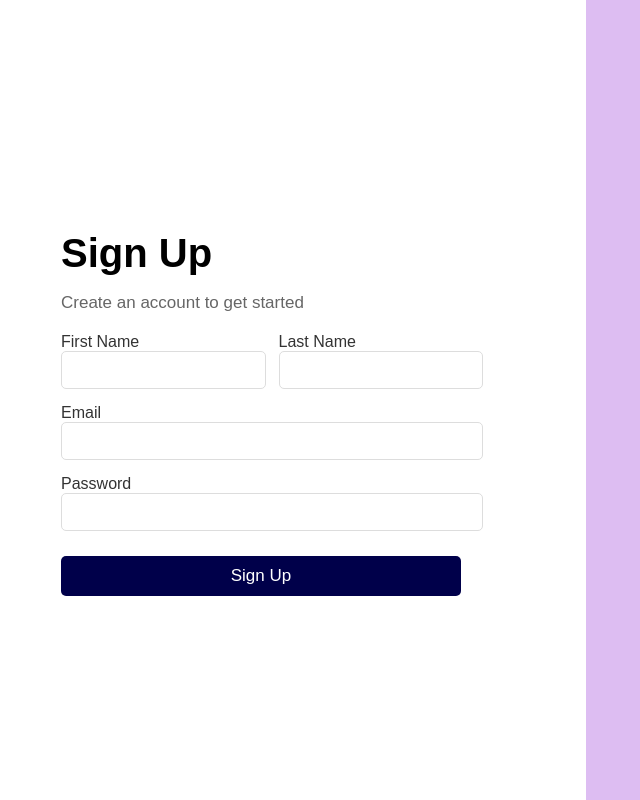
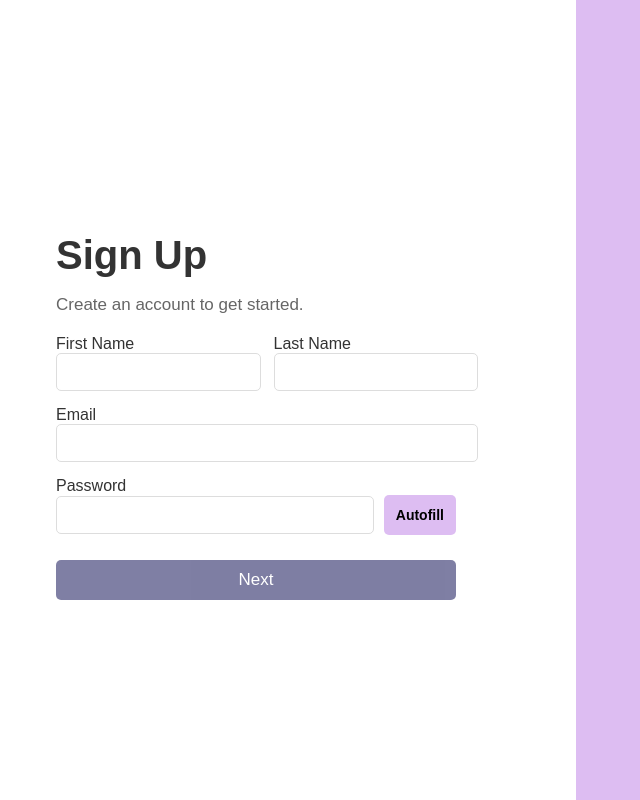
Before and after one commit to Yaraqm/Bridger, a React (Create React App) app in the folder client/: page /signup in a window 1280 px wide. Shown: the whole page, without its empty margins (64-704 px from the left). Built offline with nearby package versions, Linux system fonts and the light colour scheme; the HTML template or start-up script is replaced by a standard one.

Commit message:
Update Register.js

```diff
--- a/client/src/components/auth/Register.js
+++ b/client/src/components/auth/Register.js
@@ -1,46 +1,101 @@
-import React, { useState } from "react";
+import React, { useState, useEffect } from "react";
 import axios from "axios";
 import { useLocation, useNavigate } from "react-router-dom";
 
 const Register = () => {
+  const [step, setStep] = useState(1); // Step control
   const [formData, setFormData] = useState({
     firstName: "",
     lastName: "",
     email: "",
     password: "",
+    accessibilityPreferences: {
+      mobility: false,
+      sensory: false,
+      navigation: false,
+      health: false,
+    },
   });
+  const [suggestedPassword, setSuggestedPassword] = useState(""); // Autofill password
+  const [showTooltip, setShowTooltip] = useState(false); // Tooltip visibility
   const [error, setError] = useState("");
+  const [isNextEnabled, setIsNextEnabled] = useState(false); // Track if "Next" button should be enabled
   const location = useLocation();
   const navigate = useNavigate();
 
   // Get userType (default to 'member' if not specified)
   const userType = location.state?.userType || "member";
 
+  // Generate a random password based on the email
+  const generateRandomPassword = (email) => {
+    const randomPart = Math.random().toString(36).slice(-8); // Generate random 8-character string
+    const emailPrefix = email.split("@")[0].slice(0, 4); // Take first 4 characters of the email prefix
+    return `${emailPrefix}${randomPart}`;
+  };
+
+  // Update the suggested password when the email changes
+  useEffect(() => {
+    if (formData.email) {
+      const newPassword = generateRandomPassword(formData.email);
+      setSuggestedPassword(newPassword);
+    } else {
+      setSuggestedPassword("");
+    }
+  }, [formData.email]);
+
+  // Enable the "Next" button only when all required fields are filled
+  useEffect(() => {
+    const { firstName, lastName, email, password } = formData;
+    const isFormComplete =
+      firstName.trim() && lastName.trim() && email.trim() && password.trim();
+    setIsNextEnabled(isFormComplete);
+  }, [formData]);
+
   const handleChange = (e) => {
-    const { name, value } = e.target;
+    const { name, value, type, checked } = e.target;
+    if (type === "checkbox") {
+      setFormData((prev) => ({
+        ...prev,
+        accessibilityPreferences: {
+          ...prev.accessibilityPreferences,
+          [name]: checked,
+        },
+      }));
+    } else {
       setFormData({ ...formData, [name]: value });
+    }
+  };
+
+  const autofillPassword = () => {
+    setFormData((prev) => ({
+      ...prev,
+      password: suggestedPassword,
+    }));
+  };
+
+  const handleNextStep = () => {
+    setStep(2); // Move to the next step
   };
 
   const handleSubmit = async (e) => {
     e.preventDefault();
-    console.log("Form data:", formData); // Log form data for verification
+    console.log("Form data:", formData);
 
-    // Combine firstName and lastName into name
     const payload = {
-      name: `${formData.firstName} ${formData.lastName}`, // Combine names
+      name: `${formData.firstName} ${formData.lastName}`,
       email: formData.email,
       password: formData.password,
+      accessibility_preferences: formData.accessibilityPreferences,
     };
 
     try {
       await axios.post("http://localhost:5000/api/auth/register", payload);
       alert("Registration successful! You can now log in.");
 
-      // Redirect based on userType
       if (userType === "admin") {
-        navigate("/admin-login?bypassKey=true"); // Redirect to AdminLogin with bypassKey
+        navigate("/admin-login?bypassKey=true");
       } else {
-        navigate("/member-login"); // Redirect to MemberLogin
+        navigate("/member-login");
       }
     } catch (err) {
       console.error(
@@ -57,9 +112,11 @@ const Register = () => {
     <div style={styles.container}>
       <div style={styles.left}>
         <div style={styles.formBox}>
-          <h1 style={styles.header}>Sign Up</h1>
-          <p style={styles.subtitle}>Create an account to get started</p>
-          <form onSubmit={handleSubmit} style={styles.form}>
+          {step === 1 ? (
+            <>
+              <h2 style={styles.header}>Sign Up</h2>
+              <p style={styles.subtitle}>Create an account to get started.</p>
+              <form onSubmit={(e) => e.preventDefault()} style={styles.form}>
                 <div style={styles.inlineGroup}>
                   <div style={styles.inlineInput}>
                     <label style={styles.label}>First Name</label>
@@ -97,6 +154,11 @@ const Register = () => {
                 </div>
                 <div style={styles.inputGroup}>
                   <label style={styles.label}>Password</label>
+                  <div
+                    style={styles.passwordWrapper}
+                    onFocus={() => setShowTooltip(true)}
+                    onBlur={() => setShowTooltip(false)}
+                  >
                     <input
                       type="password"
                       name="password"
@@ -105,18 +167,132 @@ const Register = () => {
                       required
                       style={styles.input}
                     />
+                    <button
+                      type="button"
+                      onClick={autofillPassword}
+                      style={styles.autofillButton}
+                    >
+                      Autofill
+                    </button>
+                    {showTooltip && suggestedPassword && (
+                      <div style={styles.tooltip}>
+                        Suggested Password: {suggestedPassword}
+                      </div>
+                    )}
+                  </div>
+                </div>
+                <button
+                  type="button"
+                  onClick={handleNextStep}
+                  style={{
+                    ...styles.button,
+                    opacity: isNextEnabled ? 1 : 0.5, // Dim button when disabled
+                    cursor: isNextEnabled ? "pointer" : "not-allowed",
+                  }}
+                  disabled={!isNextEnabled} // Disable the button if form is incomplete
+                >
+                  Next
+                </button>
+              </form>
+            </>
+          ) : (
+            <>
+              <h2 style={styles.header}>Accessibility Preferences</h2>
+              <p style={styles.subtitle}>
+                Select your accessibility needs for better support.
+              </p>
+              <form onSubmit={handleSubmit} style={styles.form}>
+                <div style={styles.checkboxGroup}>
+                  <div style={styles.checkboxItem}>
+                    <label style={styles.checkboxLabel}>
+                      <input
+                        type="checkbox"
+                        name="mobility"
+                        checked={formData.accessibilityPreferences.mobility}
+                        onChange={handleChange}
+                        style={styles.checkboxInput}
+                      />
+                      <div style={styles.checkboxContent}>
+                        <strong style={styles.checkboxTitle}>
+                          Mobility Needs
+                        </strong>
+                        <p style={styles.checkboxDescription}>
+                          Wheelchair access, elevators, step-free access.
+                        </p>
+                      </div>
+                    </label>
+                  </div>
+                  <div style={styles.checkboxItem}>
+                    <label style={styles.checkboxLabel}>
+                      <input
+                        type="checkbox"
+                        name="sensory"
+                        checked={formData.accessibilityPreferences.sensory}
+                        onChange={handleChange}
+                        style={styles.checkboxInput}
+                      />
+                      <div style={styles.checkboxContent}>
+                        <strong style={styles.checkboxTitle}>
+                          Sensory Needs
+                        </strong>
+                        <p style={styles.checkboxDescription}>
+                          Braille/tactile signage, quiet environments,
+                          captioning/sign language.
+                        </p>
+                      </div>
+                    </label>
+                  </div>
+                  <div style={styles.checkboxItem}>
+                    <label style={styles.checkboxLabel}>
+                      <input
+                        type="checkbox"
+                        name="navigation"
+                        checked={formData.accessibilityPreferences.navigation}
+                        onChange={handleChange}
+                        style={styles.checkboxInput}
+                      />
+                      <div style={styles.checkboxContent}>
+                        <strong style={styles.checkboxTitle}>
+                          Navigation Needs
+                        </strong>
+                        <p style={styles.checkboxDescription}>
+                          Clear signage, audio descriptions, guided assistance.
+                        </p>
+                      </div>
+                    </label>
+                  </div>
+                  <div style={styles.checkboxItem}>
+                    <label style={styles.checkboxLabel}>
+                      <input
+                        type="checkbox"
+                        name="health"
+                        checked={formData.accessibilityPreferences.health}
+                        onChange={handleChange}
+                        style={styles.checkboxInput}
+                      />
+                      <div style={styles.checkboxContent}>
+                        <strong style={styles.checkboxTitle}>
+                          Health Accommodations
+                        </strong>
+                        <p style={styles.checkboxDescription}>
+                          Nearby seating, low-sensory environments, medical aid
+                          accessibility.
+                        </p>
+                      </div>
+                    </label>
+                  </div>
                 </div>
                 <button type="submit" style={styles.button}>
-              Sign Up
+                  Submit
                 </button>
               </form>
+            </>
+          )}
           {error && <p style={{ color: "red", marginTop: "10px" }}>{error}</p>}
         </div>
       </div>
       <div style={styles.right}>
-        <div style={styles.imageContainer}>
-          {/* Add an image or illustration here */}
-        </div>
+        <div style={styles.imageContainer}>{/* Add an illustration */}</div>
       </div>
     </div>
   );
@@ -126,6 +302,7 @@ const styles = {
   container: {
     display: "flex",
     height: "100vh",
+    fontFamily: "Raleway, sans-serif",
   },
   left: {
     flex: 1,
@@ -133,31 +310,30 @@ const styles = {
     display: "flex",
     justifyContent: "center",
     alignItems: "center",
-    padding: "0 10px", // Adjust padding to ensure balance
   },
   right: {
     flex: 1,
-    backgroundColor: "#DDBDF2",
+    backgroundColor: "#ddbdf2",
     display: "flex",
     justifyContent: "center",
     alignItems: "center",
   },
   formBox: {
-    width: "100%", // Take full width
-    maxWidth: "400px", // Constrain the maximum width
-    padding: "20px", // Add padding for consistent spacing
+    width: "100%",
+    maxWidth: "400px",
+    padding: "20px",
     textAlign: "left",
   },
   header: {
     fontSize: "40px",
+    marginBottom: "10px",
     fontWeight: "bold",
-    marginBottom: "10px",
-    color: "#000",
+    color: "#333",
   },
   subtitle: {
     fontSize: "17px",
+    marginBottom: "20px",
     color: "#666",
-    marginBottom: "20px",
   },
   form: {
     display: "flex",
@@ -173,7 +349,6 @@ const styles = {
   },
   inputGroup: {
     marginBottom: "15px",
-    textAlign: "left",
   },
   label: {
     fontSize: "16px",
@@ -187,6 +362,52 @@ const styles = {
     border: "1px solid #ddd",
     fontSize: "14px",
   },
+  passwordWrapper: {
+    position: "relative",
+    display: "flex",
+    alignItems: "center",
+    gap: "10px",
+  },
+  autofillButton: {
+    backgroundColor: "#ddbdf2",
+    fontWeight: "bold",
+    fontSize: "14px",
+    border: "none",
+    padding: "12px",
+    borderRadius: "5px",
+    cursor: "pointer",
+    fontFamily: "Raleway, sans-serif",
+  },
+  tooltip: {
+    position: "absolute",
+    top: "25px",
+    left: "15px",
+    backgroundColor: "#2C3E50",
+    color: "#fff",
+    padding: "5px 10px",
+    borderRadius: "5px",
+    boxShadow: "0 2px 5px rgba(0, 0, 0, 0.2)",
+    fontSize: "14px",
+    zIndex: 10,
+  },
+  checkboxGroup: {
+    display: "flex",
+    flexDirection: "column",
+    gap: "20px",
+    marginBottom: "20px",
+  },
+  checkboxItem: {
+    display: "flex",
+    alignItems: "flex-start",
+    gap: "15px",
+    marginBottom: "10px",
+  },
+  checkboxLabel: {
+    display: "flex",
+    alignItems: "flex-start",
+    gap: "15px",
+    cursor: "pointer",
+  },
   button: {
     width: "100%",
     padding: "10px",
@@ -198,7 +419,22 @@ const styles = {
     fontSize: "17px",
     cursor: "pointer",
     fontFamily: "Raleway, sans-serif",
-    transition: 'all 0.3s ease',
+  },
+
+  checkboxContent: {
+    display: "flex",
+    flexDirection: "column",
+  },
+  checkboxTitle: {
+    fontSize: "16px",
+    fontWeight: "bold",
+    color: "#333",
+    marginBottom: "5px",
+  },
+  checkboxDescription: {
+    fontSize: "14px",
+    color: "#555",
+    margin: 0,
   },
 };
 
```
Lines whose indentation alone changed are shown as unchanged.
